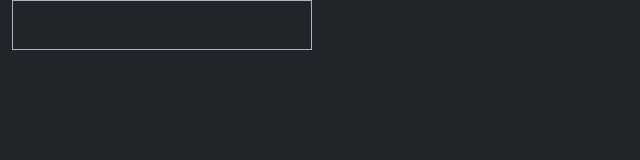
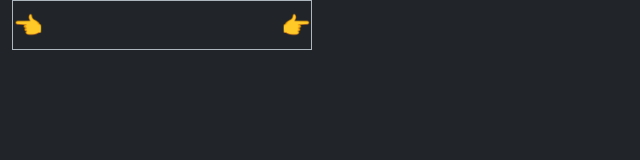
Before and after one commit to BuzzLightyear2022/drive-me-20240109, an Electron app: page html/display_reservation.html in a window 1280 px wide. Shown: the full height of the page, 0-640 px from the left. Drawn offline with nearby package versions, Linux system fonts and the light colour scheme.

Commit message:
road next and previous month by click

```diff
--- a/html/display_reservation.html
+++ b/html/display_reservation.html
@@ -15,7 +15,9 @@
 <body>
     <div class="container-fluid" id="window-container">
         <div id="table-header">
+            <div id="previous-month-button">👈</div>
             <div id="month-display"></div>
+            <div id="next-month-button">👉</div>
         </div>
         <div id="days-container"></div>
         <div id="vehicle-items-container"></div>
--- a/src/css/display_reservation.css
+++ b/src/css/display_reservation.css
@@ -23,6 +23,24 @@
     justify-content: center;
     font-size: 150%;
     line-height: 200%;
+    cursor: default;
+    user-select: none;
+}
+
+#previous-month-button {
+    display: flex;
+    font-size: 150%;
+    line-height: 200%;
+    cursor: default;
+    user-select: none;
+}
+
+#next-month-button {
+    display: flex;
+    font-size: 150%;
+    line-height: 200%;
+    cursor: default;
+    user-select: none;
 }
 
 #days-container {
```
Also changed, not shown: src/renderer_process/display_reservation/days_container.mts, src/renderer_process/display_reservation/display_reservation.mts.
